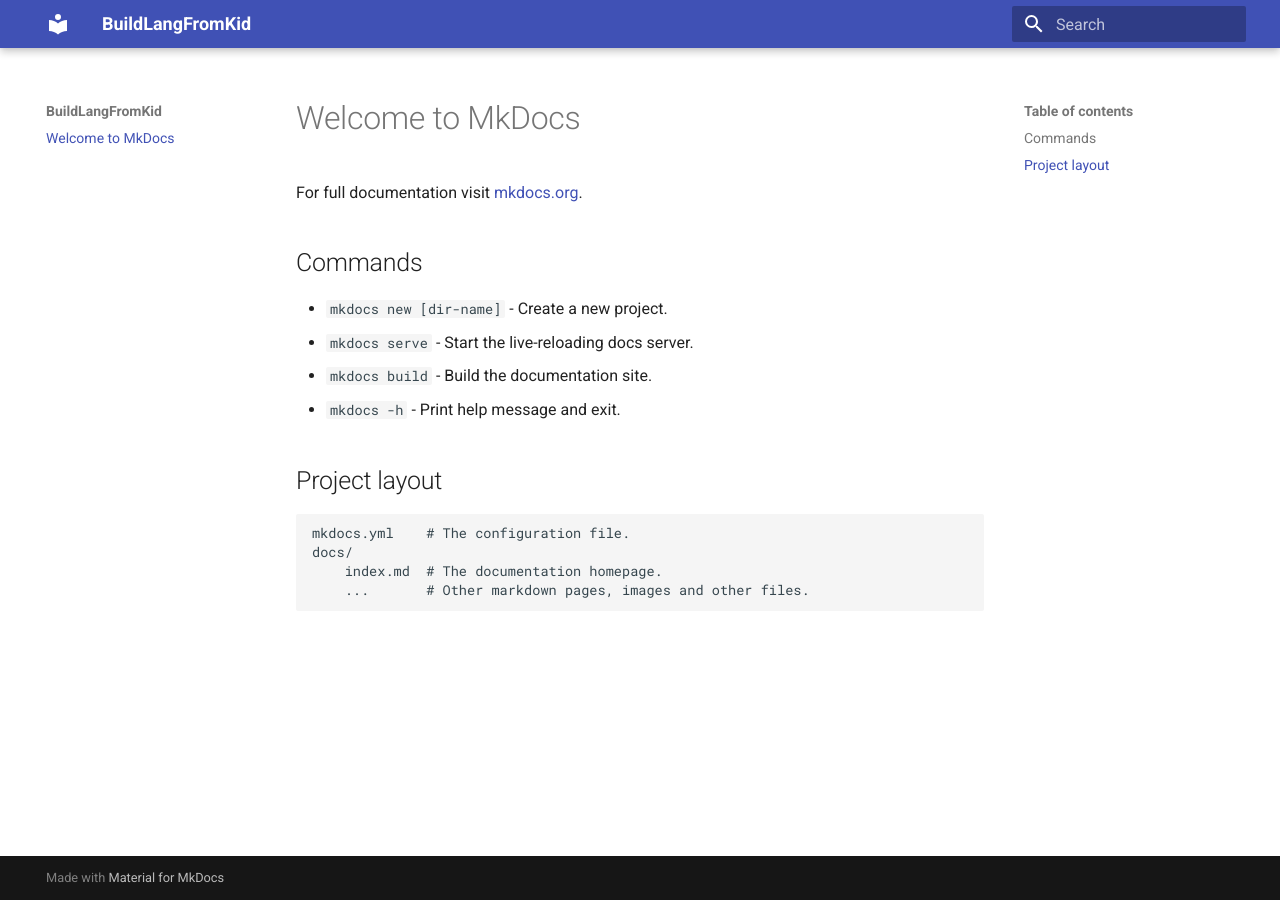
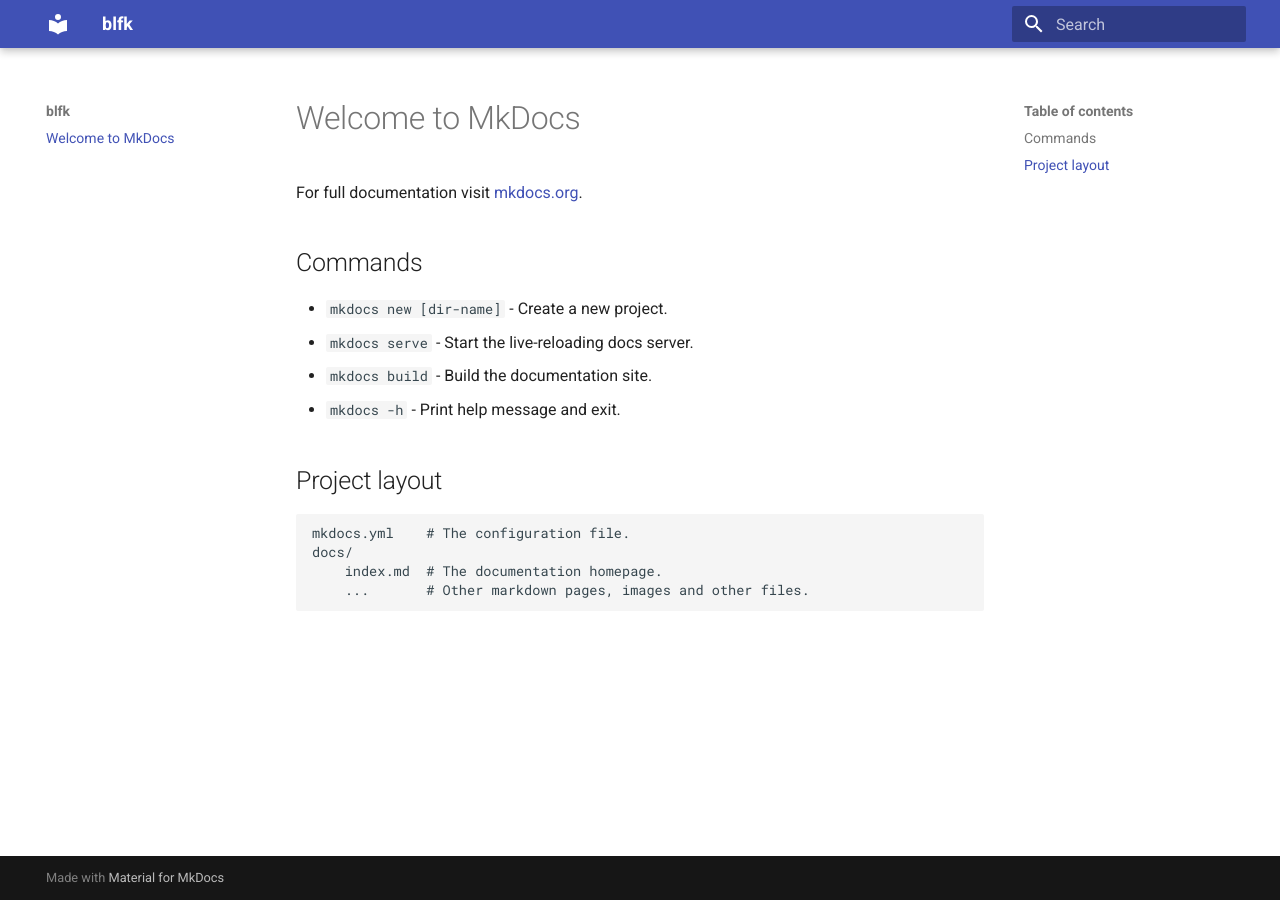
Before and after one commit to liweisu0/BLFK, an MkDocs documentation site: the page built from docs/index.md, in a window 1280 px wide. Built offline with MkDocs 1.6.1 and Material for MkDocs 9.7.7, drawn with Linux system fonts in a browser that asks for light colours.

Commit message:
Change site_name

```diff
--- a/mkdocs.yml
+++ b/mkdocs.yml
@@ -1,4 +1,4 @@
-site_name: BuildLangFromKid
+site_name: blfk
 site_url: https://buildlangfromkid.cc/index
 theme:
   name: material
```
